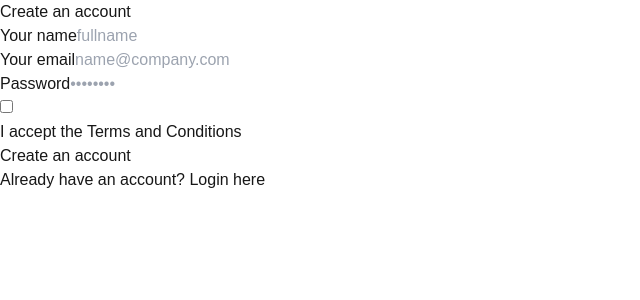
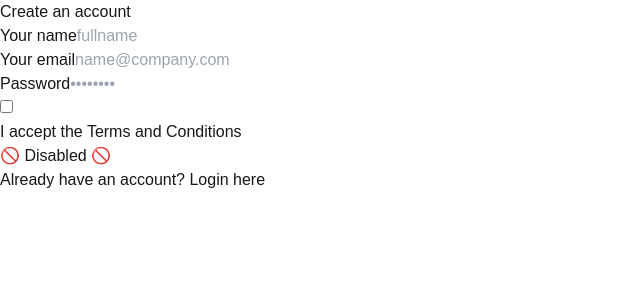
Before and after one commit to Lakshman76/nextjs-authentication, a Next.js app: page /signup in a window 1280 px wide. Shown: the top 300 px of the page, without its empty margins (0-640 px from the left). Built offline with nearby package versions, Linux system fonts and the light colour scheme.

Commit message:
user can signup successfully

```diff
--- a/src/app/signup/page.tsx
+++ b/src/app/signup/page.tsx
@@ -1,8 +1,8 @@
 "use client";
 
-import React from "react";
+import React, { useEffect } from "react";
 import { useRouter } from "next/navigation";
-import { axios } from "axios";
+import axios from "axios";
 import Link from "next/link";
 export default function SignupPage() {
   const [user, setUser] = React.useState({
@@ -10,16 +10,51 @@ export default function SignupPage() {
     email: "",
     password: "",
   });
-  const onSignup = async () => {};
+  const [buttonDisabled, setButtonDisabled] = React.useState(false);
+  const [loading, setLoading] = React.useState(false);
+
+  const router = useRouter();
+
+  const onSignup = async () => {
+    try {
+      setLoading(true);
+      const response = await axios.post("/api/users/signup", user);
+      console.log("User created successfully", response.data);
+      router.push("/login");
+    } catch (error: any) {
+      console.log("Signup failed", error.message);
+    } finally {
+      setLoading(false);
+    }
+  };
+
+  useEffect(() => {
+    if (
+      user.username.length > 0 &&
+      user.email.length > 0 &&
+      user.password.length > 0
+    ) {
+      setButtonDisabled(false);
+    } else {
+      setButtonDisabled(true);
+    }
+  }, [user]);
+
   return (
     <section className="bg-gray-50 dark:bg-gray-900">
       <div className="flex flex-col items-center justify-center px-6 py-8 mx-auto md:h-screen lg:py-0">
         <div className="w-full bg-white rounded-lg shadow dark:border md:mt-0 sm:max-w-md xl:p-0 dark:bg-gray-800 dark:border-gray-700">
           <div className="p-6 space-y-4 md:space-y-6 sm:p-8">
             <h1 className="text-xl font-bold leading-tight tracking-tight text-gray-900 md:text-2xl dark:text-white">
-              Create an account
+              {loading ? "Processing" : " Create an account"}
             </h1>
-            <form className="space-y-4 md:space-y-6" action="#">
+            <form
+              className="space-y-4 md:space-y-6"
+              onSubmit={(e) => {
+                e.preventDefault();
+                onSignup();
+              }}
+            >
               <div>
                 <label
                   htmlFor="username"
@@ -91,20 +126,21 @@ export default function SignupPage() {
                     className="font-light text-gray-500 dark:text-gray-300"
                   >
                     I accept the{" "}
-                    <a
+                    <Link
                       className="font-medium text-blue-600 hover:underline dark:text-blue-500"
                       href="#"
                     >
                       Terms and Conditions
-                    </a>
+                    </Link>
                   </label>
                 </div>
               </div>
               <button
+                disabled={buttonDisabled}
                 type="submit"
-                className="w-full text-white bg-blue-600 hover:bg-blue-700 focus:ring-4 focus:outline-none focus:ring-blue-300 font-medium rounded-lg text-sm px-5 py-2.5 text-center dark:bg-blue-600 dark:hover:bg-blue-700 dark:focus:ring-blue-800"
+                className="w-full bg-blue-600 hover:bg-blue-700 focus:ring-4 focus:outline-none focus:ring-blue-300 font-medium rounded-lg text-sm px-5 py-2.5 text-center dark:bg-blue-600 dark:hover:bg-blue-700 dark:focus:ring-blue-800"
               >
-                Create an account
+                {buttonDisabled ? "🚫 Disabled 🚫" : "Create an account"}
               </button>
               <p className="text-sm font-light text-gray-500 dark:text-gray-400">
                 Already have an account?{" "}
```
